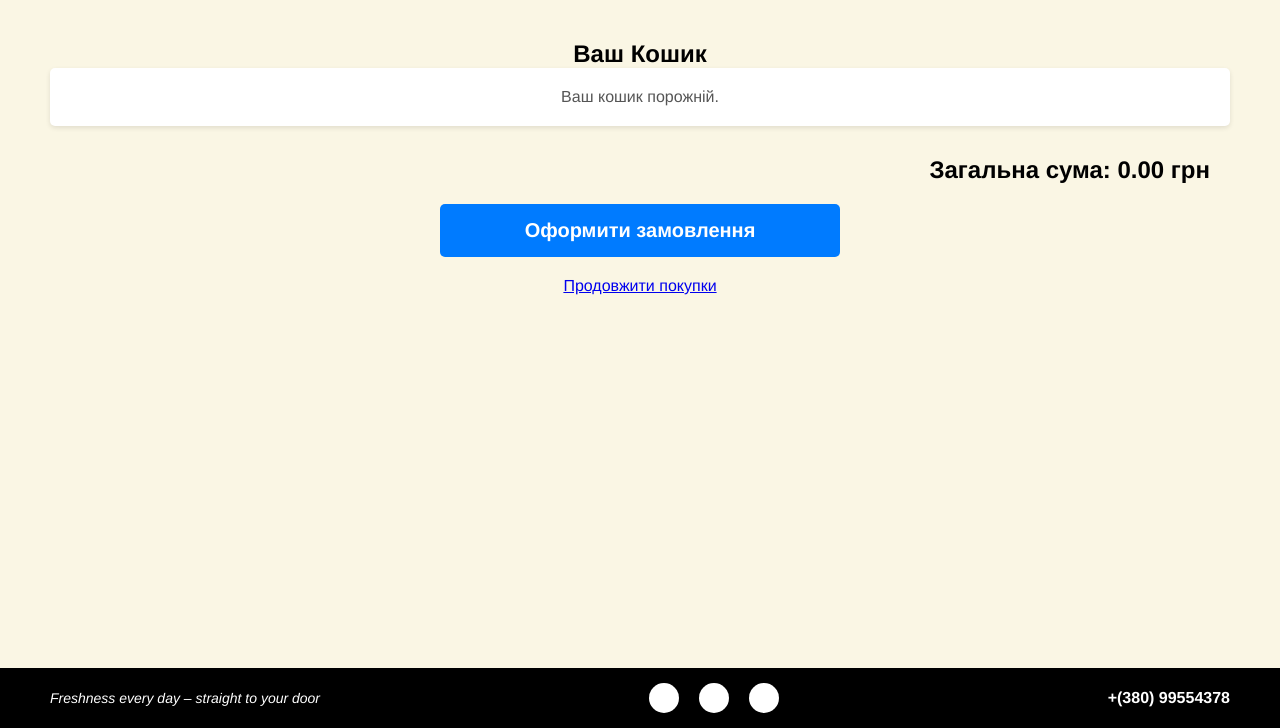
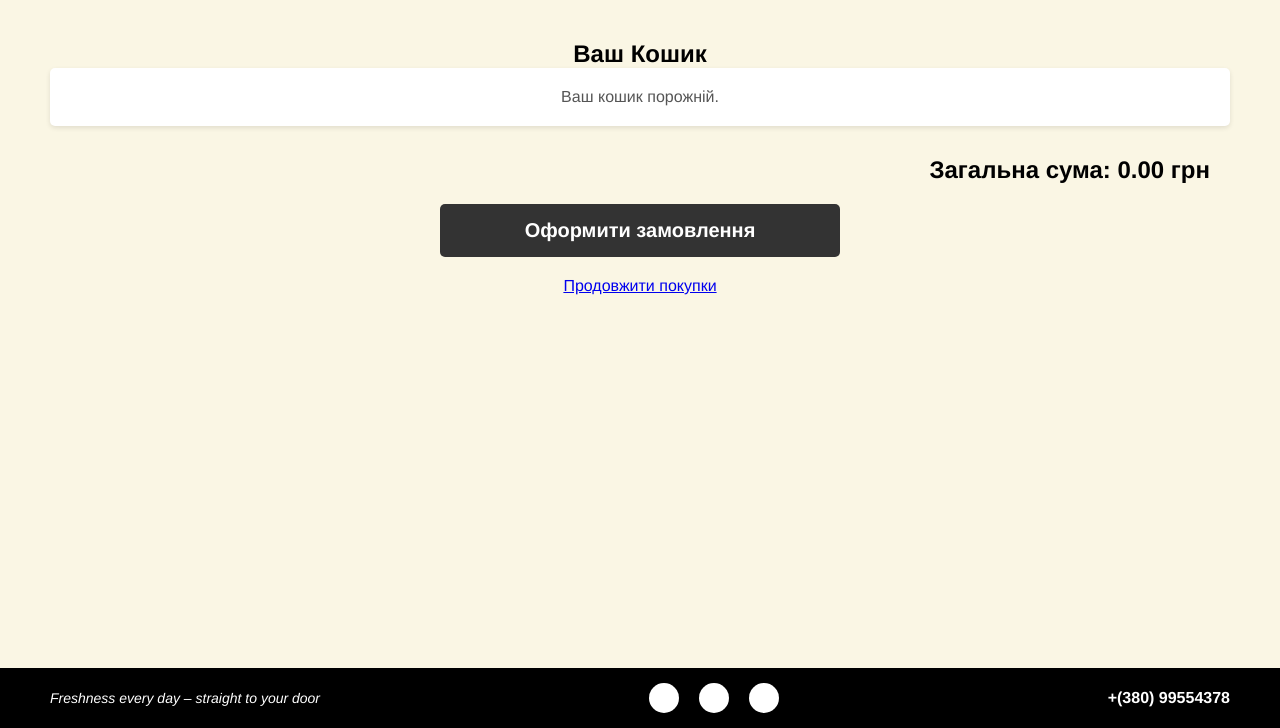
Before and after one commit to Vlada0604/masha, a plain HTML site: page cart.html in a window 1280 px wide. Shown: the part 72-800 px from the top of the page. Drawn offline with Linux system fonts and the light colour scheme.

Commit message:
міняю

```diff
--- a/style.css
+++ b/style.css
@@ -74,7 +74,7 @@ body {
 .container {
     padding: 40px 50px;
     flex-grow: 1;
-    text-align: center;
+  text-align: center;
 }
 
 /* --- Головна Сторінка (index.html) --- */
@@ -328,7 +328,7 @@ body {
     display: block;
     margin: 20px auto;
     padding: 15px;
-    background-color: #007bff;
+    background-color: #333;
     color: var(--text-color-light);
     border: none;
     border-radius: 5px;
```
